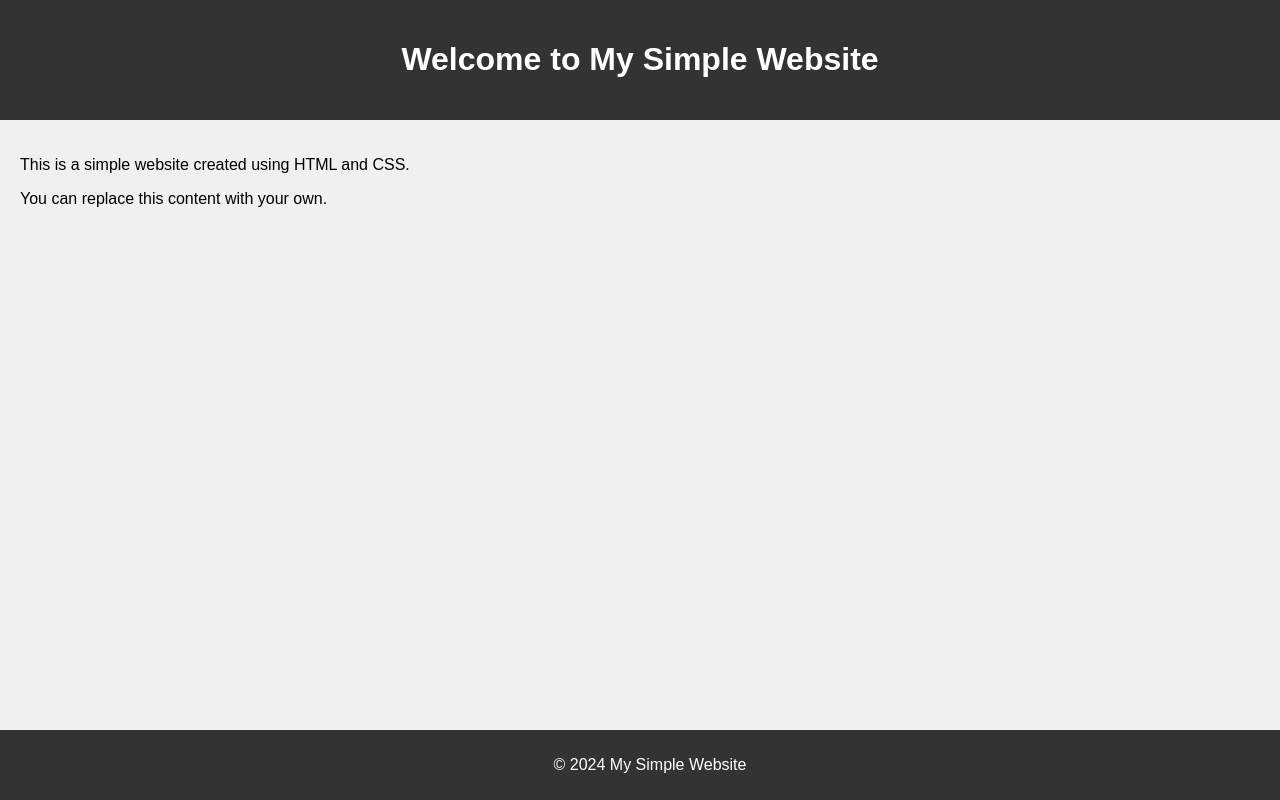
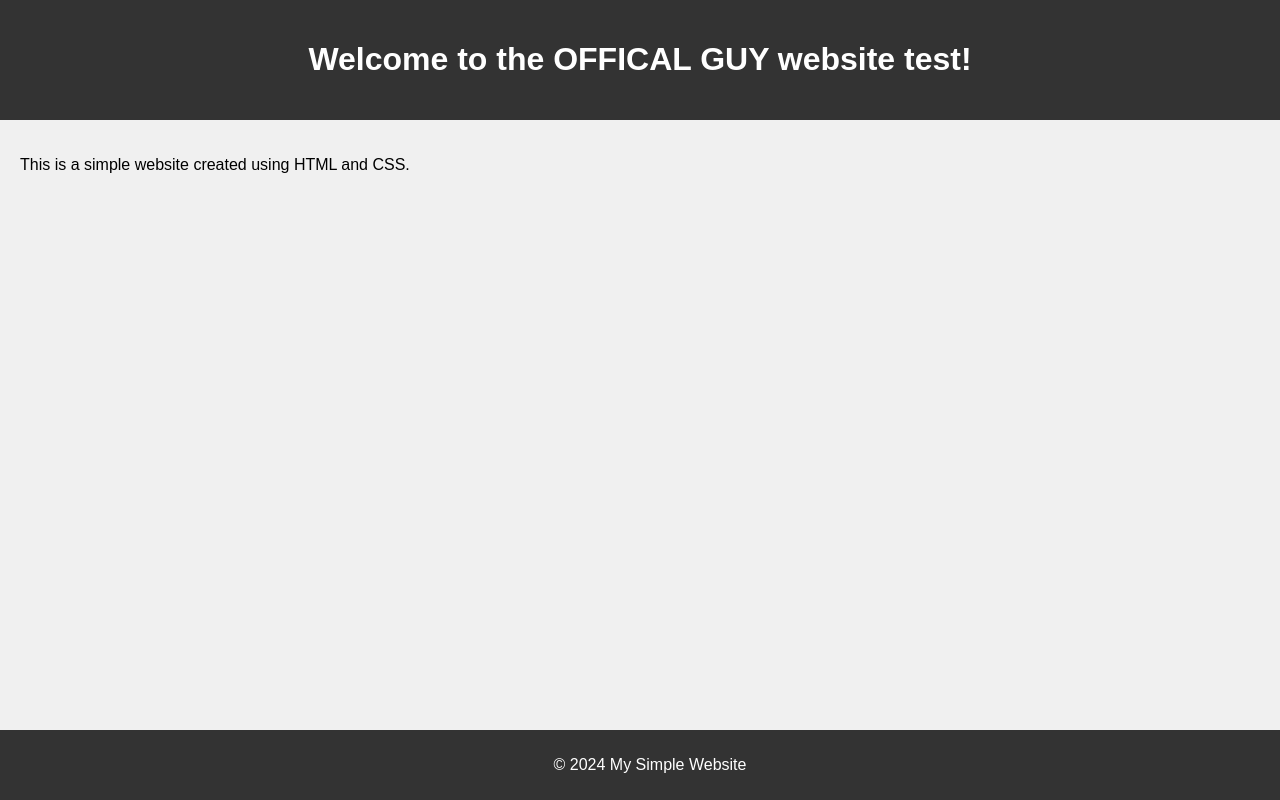
Before and after one commit to funsparktv-ai/GUYDISCORDBOT, a plain HTML site: page index.html in a window 1280 px wide. Drawn offline with Linux system fonts and the light colour scheme.

Commit message:
Update index.html

```diff
--- a/index.html
+++ b/index.html
@@ -3,7 +3,7 @@
 <head>
     <meta charset="UTF-8">
     <meta name="viewport" content="width=device-width, initial-scale=1.0">
-    <title>My Simple Website</title>
+    <title>GUY The Discord Bot!</title>
     <style>
         body {
             font-family: Arial, sans-serif;
@@ -33,11 +33,10 @@
 </head>
 <body>
     <header>
-        <h1>Welcome to My Simple Website</h1>
+        <h1>Welcome to the OFFICAL GUY website test!</h1>
     </header>
     <main>
         <p>This is a simple website created using HTML and CSS.</p>
-        <p>You can replace this content with your own.</p>
     </main>
     <footer>
         <p>&copy; 2024 My Simple Website</p>
```
